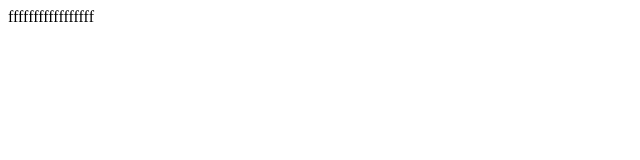
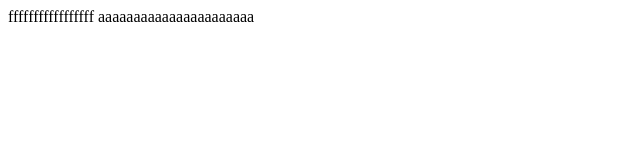
Before and after one commit to seanfan76/hello-world, a plain HTML site: page index.html in a window 1280 px wide. Shown: the whole page, without its empty margins (0-640 px from the left). Drawn offline with Linux system fonts and the light colour scheme.

Commit message:
12/5/2016 on index.html

```diff
--- a/index.html
+++ b/index.html
@@ -9,6 +9,7 @@
  </HEAD>
 
  <BODY>fffffffffffffffff
+ aaaaaaaaaaaaaaaaaaaaaa
 
  </BODY>
 </HTML>
```
